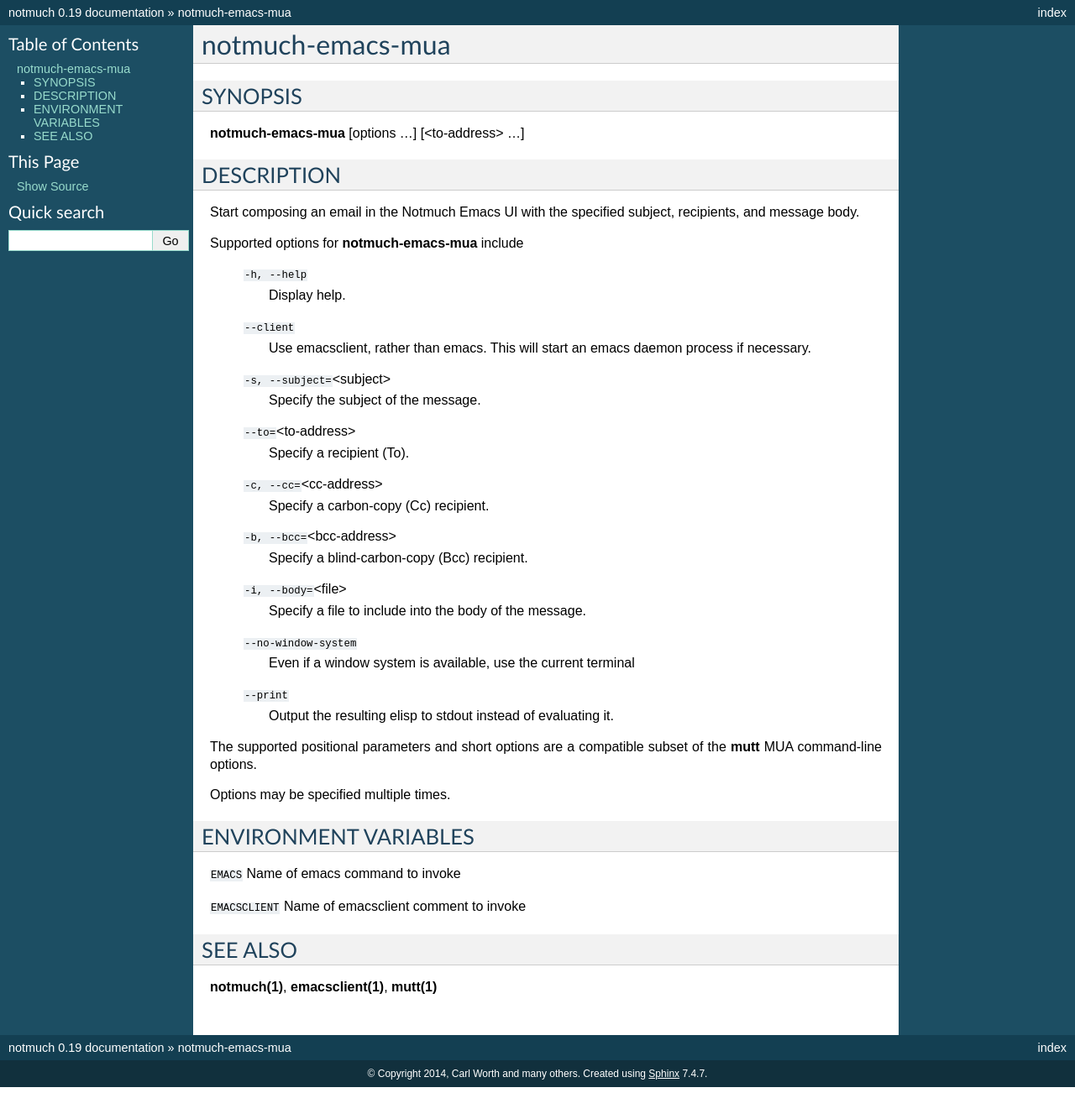
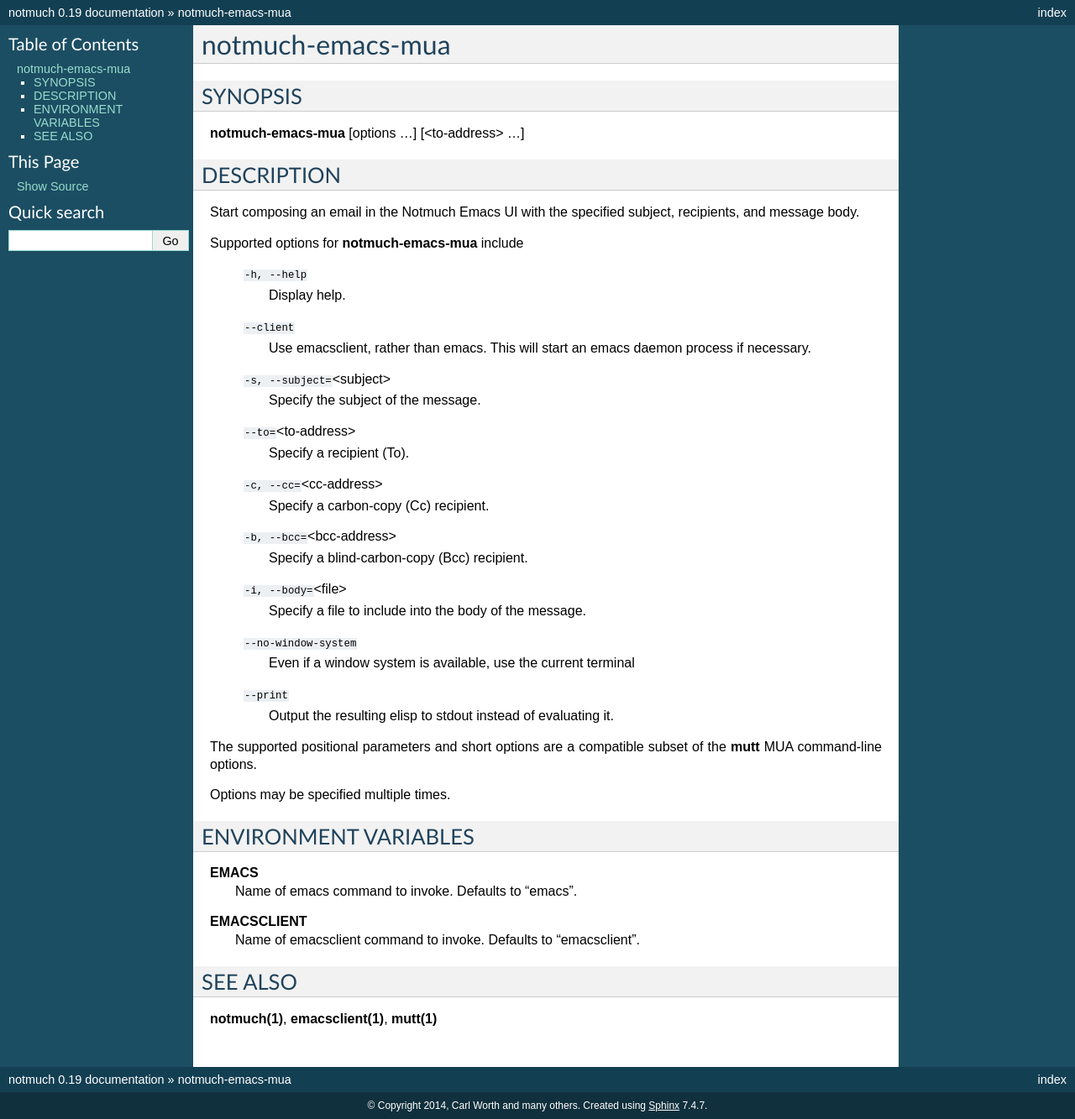
Before and after one commit to notmuch/notmuch, a Sphinx documentation site: the page built from doc/man1/notmuch-emacs-mua.rst, in a window 1280 px wide. Shown: the whole page at 84% size. Built offline with Sphinx 7.4.7, drawn with Linux system fonts in a browser that asks for light colours; the version number is read from the project's files by our own code; before the commit the page ends 1295 px from its top, so only the background shows below that.

Commit message:
man: fix notmuch-emacs-mua environment section
It's emacsclient command, not comment. Document default values. While
at it, format the environment section similarly to other man pages.

```diff
--- a/doc/man1/notmuch-emacs-mua.rst
+++ b/doc/man1/notmuch-emacs-mua.rst
@@ -51,11 +51,11 @@
 ENVIRONMENT VARIABLES
 =====================
 
-``EMACS``
-Name of emacs command to invoke
+**EMACS**
+    Name of emacs command to invoke. Defaults to "emacs".
 
-``EMACSCLIENT``
-Name of emacsclient comment to invoke
+**EMACSCLIENT**
+    Name of emacsclient command to invoke. Defaults to "emacsclient".
 
 SEE ALSO
 ========
```
